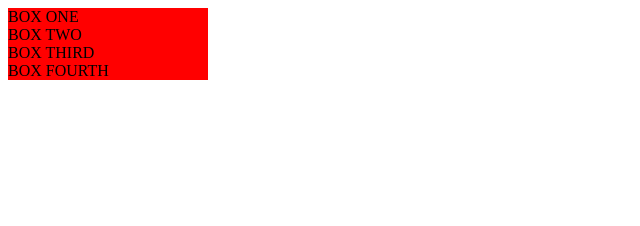
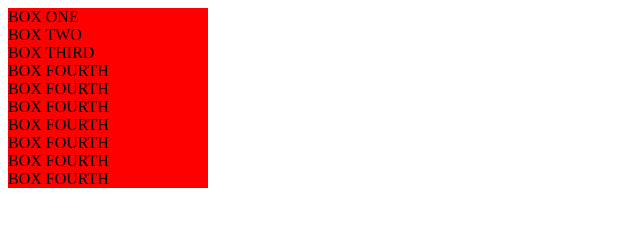
Before and after one commit to MaazDanish/Web-dev2, a plain HTML site: page index.html in a window 1280 px wide. Shown: the whole page, without its empty margins (0-640 px from the left). Drawn offline with Linux system fonts and the light colour scheme.

Commit message:
2nd commit

```diff
--- a/index.html
+++ b/index.html
@@ -14,6 +14,13 @@
         <div class="box-12 box">BOX TWO</div>
         <div class="box-13 box">BOX THIRD</div>
         <div class="box-14 box">BOX FOURTH</div>
+
+        <div class="box-14 box">BOX FOURTH</div>
+        <div class="box-14 box">BOX FOURTH</div>
+        <div class="box-14 box">BOX FOURTH</div>
+        <div class="box-14 box">BOX FOURTH</div>
+        <div class="box-14 box">BOX FOURTH</div>
+        <div class="box-14 box">BOX FOURTH</div>
     </div>
 </body>
 
```
Also changed, not shown: 1 other file.
